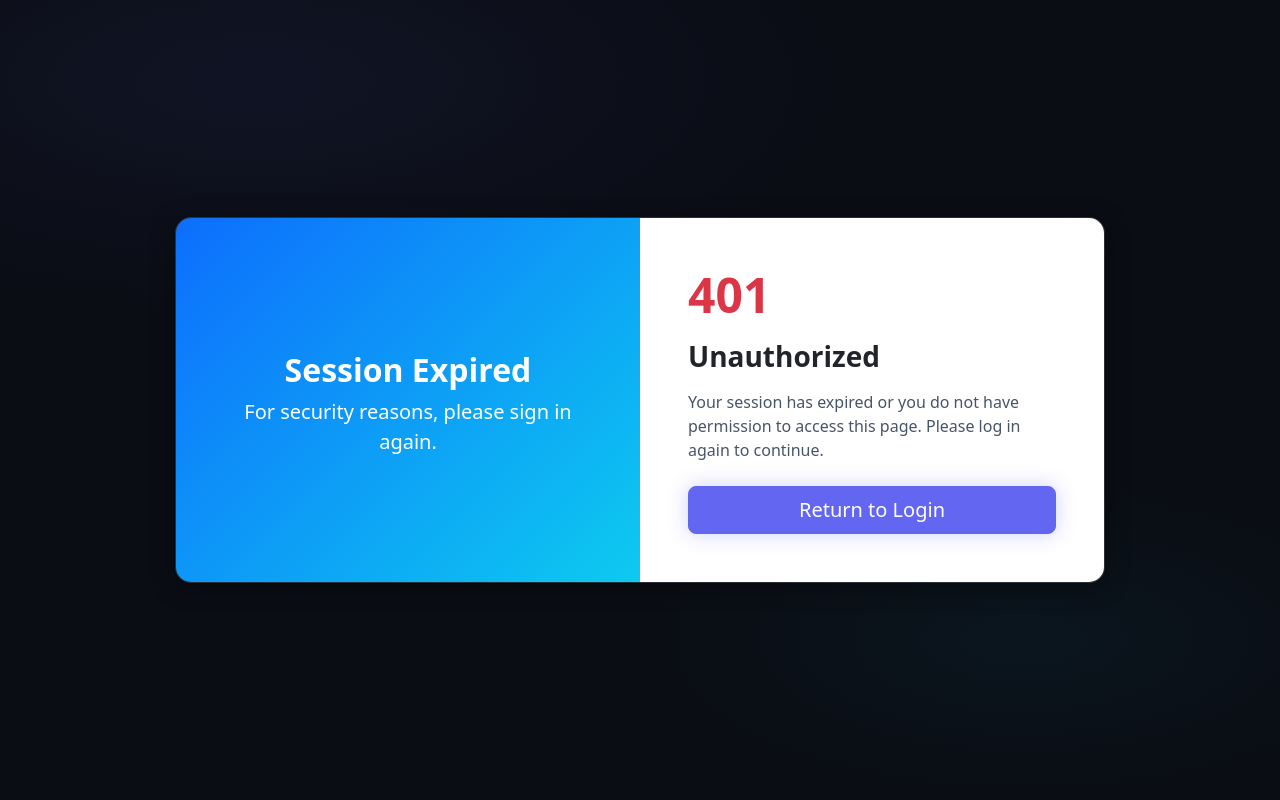
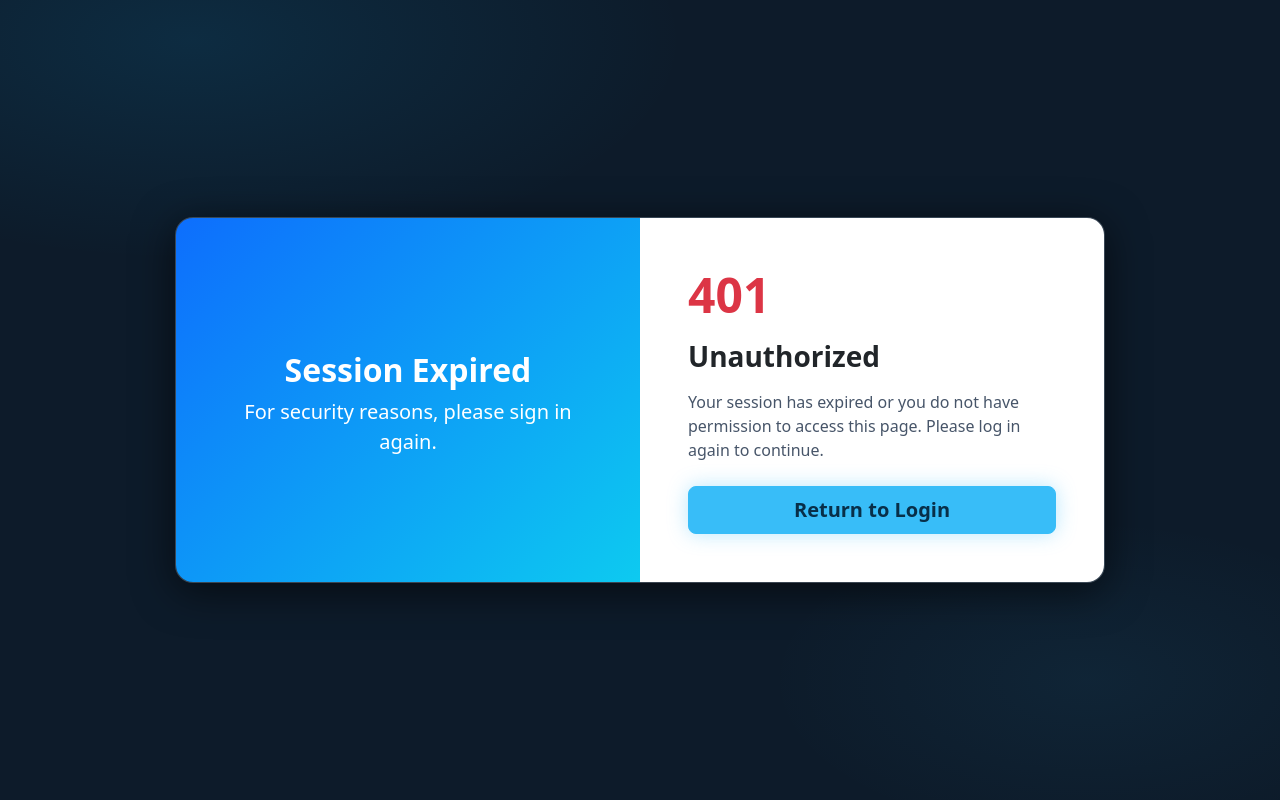
Before and after one commit to Work-Smart-Not-Hard/Workout-Remixer-App, a Python web app: template app/templates/401.html in a window 1280 px wide. Run offline with Jinja, Linux system fonts and the light colour scheme; the template is opened without the code that fills it, so the values that code supplies are empty; some libraries are stand-ins or nearby versions.

Commit message:
Update design tokens and scrollbar styles for improved UI aesthetics

```diff
--- a/app/static/css/app.css
+++ b/app/static/css/app.css
@@ -1,24 +1,51 @@
 /* Design tokens */
 :root {
-  --bg-base: #0d1117;
-  --bg-surface: #161b22;
-  --bg-glass: rgba(22,27,34,0.88);
-  --border-glass: rgba(255,255,255,0.14);
-  --accent-indigo: #6366f1;
+  --bg-base: #0d1b2a;
+  --bg-surface: #112238;
+  --bg-glass: rgba(255,255,255,0.08);
+  --border-glass: rgba(255,255,255,0.12);
+  --accent-primary: #38bdf8;
+  --accent-glow: #0ea5e9;
   --accent-green: #22c55e;
   --accent-amber: #f59e0b;
-  --text-primary: #f1f5f9;
-  --text-muted: #64748b;
-  --radius-card: 16px;
-  --shadow-card: 0 8px 32px rgba(0,0,0,0.5);
+  --text-primary: #f0f9ff;
+  --text-muted: #475569;
+  --radius-card: 18px;
+  --shadow-card: 0 8px 40px rgba(0,0,0,0.6);
 }
 
 body {
-  background: #0a0d14 !important;
+  background: #0d1b2a !important;
   background-image:
-    radial-gradient(ellipse 80% 50% at 20% 10%, rgba(99,102,241,0.07) 0%, transparent 60%),
-    radial-gradient(ellipse 60% 40% at 80% 80%, rgba(6,182,212,0.05) 0%, transparent 50%) !important;
-  color: #e2e8f0;
+    radial-gradient(ellipse 70% 50% at 15% 5%, rgba(14,165,233,0.12) 0%, transparent 55%),
+    radial-gradient(ellipse 50% 40% at 85% 85%, rgba(56,189,248,0.06) 0%, transparent 50%) !important;
+  color: #f0f9ff;
+}
+
+/* Global scrollbar styling */
+* {
+  scrollbar-width: thin;
+  scrollbar-color: rgba(129,140,248,0.42) rgba(15,20,30,0.45);
+}
+
+*::-webkit-scrollbar {
+  width: 10px;
+  height: 10px;
+}
+
+*::-webkit-scrollbar-track {
+  background: rgba(15,20,30,0.45);
+  border-radius: 999px;
+}
+
+*::-webkit-scrollbar-thumb {
+  background: linear-gradient(180deg, rgba(129,140,248,0.62), rgba(99,102,241,0.52));
+  border-radius: 999px;
+  border: 2px solid rgba(15,20,30,0.45);
+}
+
+*::-webkit-scrollbar-thumb:hover {
+  background: linear-gradient(180deg, rgba(165,180,252,0.78), rgba(129,140,248,0.64));
 }
 
 /* Shared type scale */
@@ -71,24 +98,26 @@ h6, .h6 { font-size: 0.85rem !important; font-weight: 600 !important; color: #cb
 
 /* Glass card */
 .card {
-  background: rgba(255,255,255,0.055) !important;
-  border: 1px solid rgba(255,255,255,0.09) !important;
-  border-radius: 16px !important;
-  box-shadow: 0 4px 24px rgba(0,0,0,0.4), inset 0 1px 0 rgba(255,255,255,0.07) !important;
-  backdrop-filter: blur(20px) saturate(1.4) !important;
-  -webkit-backdrop-filter: blur(20px) saturate(1.4) !important;
+  background: rgba(255,255,255,0.07) !important;
+  border: 1px solid rgba(255,255,255,0.13) !important;
+  border-radius: var(--radius-card) !important;
+  box-shadow: var(--shadow-card), inset 0 1px 0 rgba(255,255,255,0.09) !important;
+  backdrop-filter: blur(24px) saturate(1.6) !important;
+  -webkit-backdrop-filter: blur(24px) saturate(1.6) !important;
 }
 .card-header { background: transparent !important; border-bottom: 0.5px solid var(--border-glass) !important; }
 .card-footer { background: transparent !important; border-top: 0.5px solid var(--border-glass) !important; }
 
 /* Buttons */
 .btn-primary {
-  background: var(--accent-indigo) !important;
-  border-color: var(--accent-indigo) !important;
-  box-shadow: 0 0 20px rgba(99,102,241,0.3);
+  background: var(--accent-primary) !important;
+  border-color: var(--accent-primary) !important;
+  color: #082f49 !important;
+  font-weight: 600 !important;
+  box-shadow: 0 0 20px rgba(56,189,248,0.35);
 }
-.btn-primary:hover { box-shadow: 0 0 28px rgba(99,102,241,0.5); }
-.btn-outline-primary { color: var(--accent-indigo) !important; border-color: var(--accent-indigo) !important; }
+.btn-primary:hover { box-shadow: 0 0 32px rgba(56,189,248,0.55); }
+.btn-outline-primary { color: var(--accent-primary) !important; border-color: var(--accent-primary) !important; }
 .btn-success, .btn-outline-success:hover { background: var(--accent-green) !important; border-color: var(--accent-green) !important; }
 
 /* Form inputs */
@@ -100,8 +129,8 @@ h6, .h6 { font-size: 0.85rem !important; font-weight: 600 !important; color: #cb
 }
 .form-control:focus, .form-select:focus {
   background: rgba(255,255,255,0.09) !important;
-  border-color: var(--accent-indigo) !important;
-  box-shadow: 0 0 0 3px rgba(99,102,241,0.2) !important;
+  border-color: var(--accent-primary) !important;
+  box-shadow: 0 0 0 3px rgba(56,189,248,0.18) !important;
   color: var(--text-primary) !important;
 }
 .form-control::placeholder { color: var(--text-muted) !important; }
@@ -115,7 +144,7 @@ h6, .h6 { font-size: 0.85rem !important; font-weight: 600 !important; color: #cb
 .modal-header, .modal-footer { border-color: var(--border-glass) !important; }
 
 /* Badges */
-.badge.bg-primary   { background: rgba(99,102,241,0.25) !important; color: #a5b4fc !important; }
+.badge.bg-primary   { background: rgba(56,189,248,0.2) !important; color: #7dd3fc !important; }
 .badge.bg-success   { background: rgba(34,197,94,0.2)  !important; color: #86efac !important; }
 .badge.bg-warning   { background: rgba(245,158,11,0.2) !important; color: #fcd34d !important; color:#fcd34d !important; }
 .badge.bg-secondary { background: rgba(100,116,139,0.25) !important; color: #94a3b8 !important; }
@@ -191,13 +220,13 @@ h6, .h6 { font-size: 0.85rem !important; font-weight: 600 !important; color: #cb
   font-weight: 500 !important;
 }
 
-.stat-card.tint-indigo { background: rgba(99,102,241,0.08) !important; }
+.stat-card.tint-cyan { background: rgba(56,189,248,0.09) !important; }
 .stat-card.tint-green  { background: rgba(34,197,94,0.07) !important; }
 .stat-card.tint-amber  { background: rgba(245,158,11,0.07) !important; }
-.stat-card.tint-indigo::before { background: #6366f1; box-shadow: 0 0 12px 2px rgba(99,102,241,0.6); }
+.stat-card.tint-cyan::before { background: var(--accent-primary); box-shadow: 0 0 14px 2px rgba(56,189,248,0.7); }
 .stat-card.tint-green::before  { background: #22c55e; box-shadow: 0 0 12px 2px rgba(34,197,94,0.6); }
 .stat-card.tint-amber::before  { background: #f59e0b; box-shadow: 0 0 12px 2px rgba(245,158,11,0.6); }
-.stat-card.tint-indigo::after  { background: radial-gradient(ellipse 80% 100% at 50% 0%, rgba(99,102,241,0.12), transparent); }
+.stat-card.tint-cyan::after  { background: radial-gradient(ellipse 80% 100% at 50% 0%, rgba(56,189,248,0.14), transparent); }
 .stat-card.tint-green::after   { background: radial-gradient(ellipse 80% 100% at 50% 0%, rgba(34,197,94,0.10), transparent); }
 .stat-card.tint-amber::after   { background: radial-gradient(ellipse 80% 100% at 50% 0%, rgba(245,158,11,0.10), transparent); }
 
@@ -206,10 +235,10 @@ h6, .h6 { font-size: 0.85rem !important; font-weight: 600 !important; color: #cb
   position: relative;
   overflow: hidden;
   background:
-    radial-gradient(circle at top left, rgba(99,102,241,0.22), transparent 42%),
-    radial-gradient(circle at bottom right, rgba(6,182,212,0.14), transparent 38%),
-    rgba(255,255,255,0.05) !important;
-  border: 1px solid rgba(255,255,255,0.11) !important;
+    radial-gradient(circle at top left, rgba(14,165,233,0.22), transparent 42%),
+    radial-gradient(circle at bottom right, rgba(56,189,248,0.10), transparent 38%),
+    rgba(255,255,255,0.06) !important;
+  border: 1px solid rgba(56,189,248,0.18) !important;
 }
 
 .home-hero::before {
```
